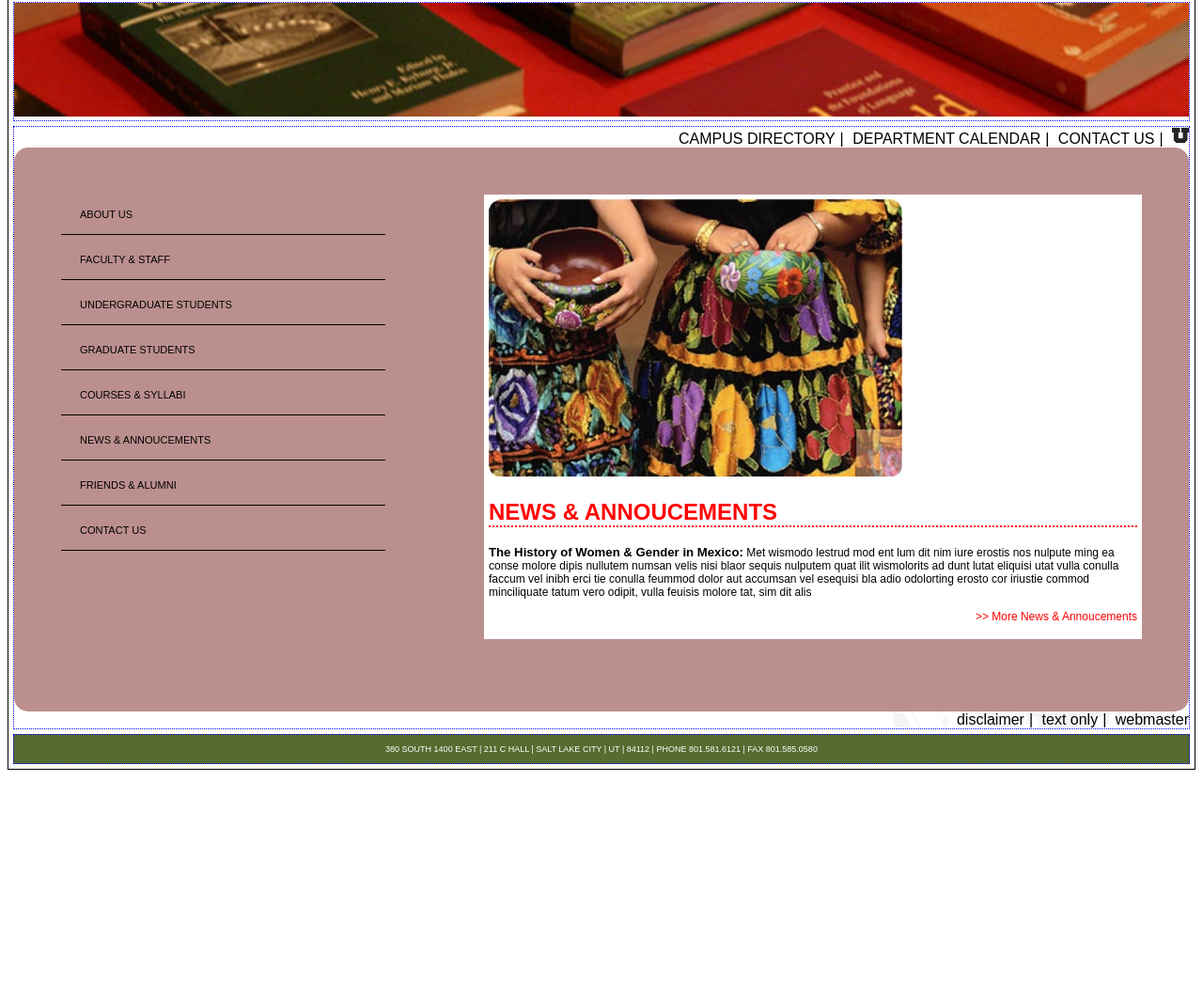
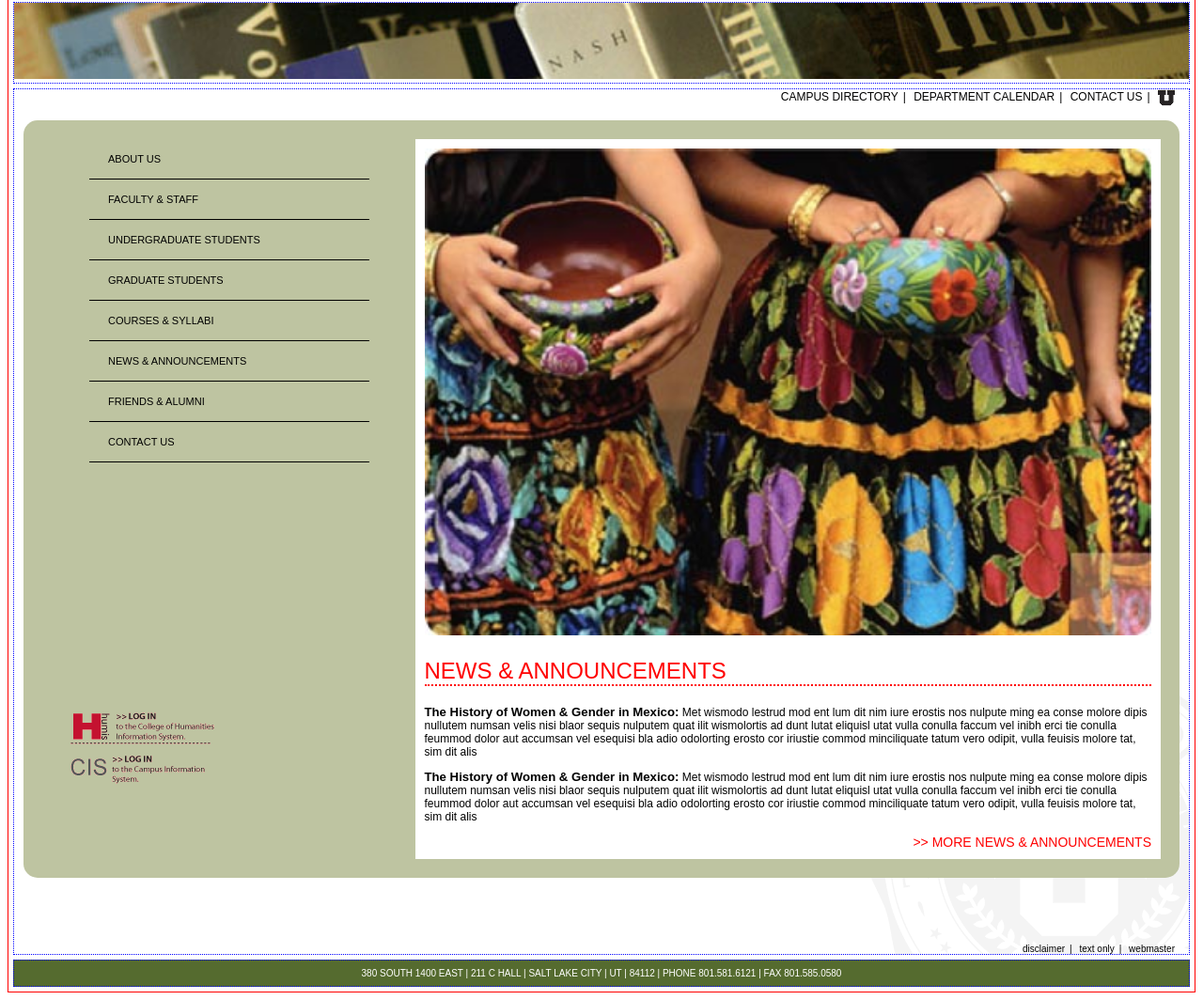
Before and after one commit to TinaTran5/HUMIS_homepage, a plain HTML site: page index.html in a window 1280 px wide. Shown: the part 186-1250 px from the top of the page at 94% size. Before the commit the page ends 1013 px from the top, so only its background shows below. Drawn offline with Linux system fonts and the light colour scheme.

Commit message:
corrected background color, fixed some spacing, and added login imgs

```diff
--- a/index.html
+++ b/index.html
@@ -6,22 +6,23 @@
     <link rel="stylesheet" type="text/css" href="stylesheet.css">
 </head>
 <body>
+
 <div id="container">
     <header>
-            <img src="files/historyHome.gif" alt="Welcome to the History Department at the U of M"/>
+        <img src="files/historyHome.gif" alt="Welcome to the History Department at the U of U!"/>
     </header>
 
     <section class="sub-header">
-            <img src="files/histBooks01.jpg" alt="history books"/>
+        <img src="files/histHomepic.jpg" alt="Books on a shelf"/>
     </section>
 
     <section class="content">
         <div class="nav top-nav">
-                <a href="#">Campus Directory</a><span></span>
-                <a href="#">Department Calendar</a><span></span>
+            <a href="#">Campus directory</a><span></span>
+            <a href="#">Department calendar</a><span></span>
             <a href="#">Contact us</a><span></span>
-                <a href="https://www.utah.edu" target="_blank">
-                    <img src="files/u_small.gif" alt="university"/>
+            <a href="https://www.utah.edu">
+                <img src="files/u_small.gif" align="absmiddle" alt="University of Utah"/>
             </a>
         </div>
 
@@ -29,29 +30,52 @@
             <nav class="left-side">
                 <a href="#">About us</a>
                 <a href="#">Faculty & Staff</a>
-                    <a href="#">Undergraduate Students</a>
-                    <a href="#">Graduate Students</a>
-                    <a href="#">Courses & Syllabi</a>
-                    <a href="#">News & Annoucements</a>
-                    <a href="#">Friends & Alumni</a>
-                    <a href="#">Contact Us</a>
+                <a href="#">Undergraduate students</a>
+                <a href="#">Graduate students</a>
+                <a href="#">Courses & syllabi</a>
+                <a href="#">News & announcements</a>
+                <a href="#">Friends & alumni</a>
+                <a href="#">Contact us</a>
             </nav>
 
             <article class="right-side">
-                    <img src="files/women_w_pottery.jpg" alt="women with pottery"/>
-                    <h2>News &amp; Annoucements</h2>
+                <img src="files/women_w_pottery.jpg" alt="Women in Pottery"/>
+                <h2>News &amp; Announcements</h2>
+
                 <p>
                     <span>The History of Women & Gender in Mexico:</span> Met wismodo lestrud mod ent lum dit
                     nim iure erostis nos nulpute ming ea conse molore dipis nullutem numsan velis nisi blaor
-                        sequis nulputem quat ilit wismolorits ad dunt lutat eliquisi utat vulla conulla faccum vel
+                    sequis nulputem quat ilit wismolortis ad dunt lutat eliquisl utat vulla conulla faccum vel
                     inibh erci tie conulla feummod dolor aut accumsan vel esequisi bla adio odolorting erosto
                     cor iriustie commod minciliquate tatum vero odipit, vulla feuisis molore tat, sim dit alis
                 </p>
 
-                    <p class="learn-more">
-                        <a href="#">>> More News &amp; Annoucements</a>
+                <p>
+                    <span>The History of Women & Gender in Mexico:</span> Met wismodo lestrud mod ent lum dit
+                    nim iure erostis nos nulpute ming ea conse molore dipis nullutem numsan velis nisi blaor
+                    sequis nulputem quat ilit wismolortis ad dunt lutat eliquisl utat vulla conulla faccum vel
+                    inibh erci tie conulla feummod dolor aut accumsan vel esequisi bla adio odolorting erosto
+                    cor iriustie commod minciliquate tatum vero odipit, vulla feuisis molore tat, sim dit alis
                 </p>
+
+
+                <nav>
+                    <a href="#">
+                        >> More news & announcements
+                    </a>
+                </nav>
             </article>
+
+
+            <div class="clear-float"></div>
+            <nav class="login">
+                <a href="#">
+                    <img src="files/login-humis.gif" alt="login humis"/>
+                </a>
+                <a href="#">
+                    <img src="files/login-cis.gif" alt="login cis"/>
+                </a>
+            </nav>
         </div>
 
         <div class="nav bottom-nav">
@@ -59,6 +83,7 @@
             <a href="#">Text Only</a><span></span>
             <a href="#">Webmaster</a>
         </div>
+
     </section>
 
     <footer>
--- a/stylesheet.css
+++ b/stylesheet.css
@@ -1,9 +1,13 @@
 div#container {
-    border: 1px solid black;
+    border: 1px solid red;
     min-height: 500px;
-    /*width: 700px;*/
+    /*width: 500px;*/
+    min-width: 900px;
+    margin: 0 auto 0 auto;
     font-family: Arial, Helvetica, sans-serif;
-    margin: 0 auto 0 auto;
+
+    /* > direct descendent */
+    /* * every item */
 
     > * {
         border: 1px dotted blue;
@@ -19,6 +23,8 @@ div#container {
 
         div.nav {
             text-align: right;
+            padding-right: 15px;
+            font-size: 12px;
 
             a {
                 color: black;
@@ -30,7 +36,6 @@ div#container {
                 }
 
                 img {
-
                     vertical-align: auto;
                 }
             }
@@ -40,52 +45,60 @@ div#container {
                 margin: 0 5px;
             }
 
+            /*
+                targets a nav element whose class is nav
+               and whose class is bottom nav
+            */
             &.bottom-nav {
                 a {
                     text-transform: lowercase;
                 }
+                font-size: 10px;
             }
         }
 
         div.brown-box {
-            background-color: rosybrown;
+            background-color: #bec4a1;
             border-radius: 15px;
-            padding: 50px;
+            margin: 15px 10px 70px;
+            padding: 20px;
             min-height: 500px;
+            position: relative;
+
 
             nav.left-side {
                 float: left;
-                width: 30%;
+                width: 25%;
+                margin-left: 50px;
 
                 a {
-                    font-size: 11px;
                     border-bottom: 1px solid black;
-                    margin: 0 0 5px 0;
-                    padding: 15px 0 15px 20px;
                     display: block;
                     color: black;
+                    font-size: 11px;
+                    text-transform: uppercase;
                     text-decoration: none;
-                    text-transform: uppercase;
+                    /*margin: 0 0 10px 0;*/
+                    padding: 15px 0 15px 20px;
 
                     &:hover {
                         background-color: saddlebrown;
                         color: white;
                     }
                 }
-
             }
 
             article {
-                width: 60%;
+                width: 65%;
                 float: right;
                 background-color: white;
-                padding: 5px;
+                padding: 10px;
 
                 h2 {
                     color: red;
+                    border-bottom: 2px dotted red;
                     text-transform: uppercase;
-                    border-bottom: 2px dotted red;
-                    font-weight: bold;
+                    font-weight: normal;
                 }
 
                 p {
@@ -95,9 +108,17 @@ div#container {
                         font-weight: bold;
                         font-size: 110%;
                     }
+                }
 
-                    &.learn-more {
+                > img {
+                    width: 100%;
+                }
+
+                nav {
                     text-align: right;
+                    font-size: 14px;
+                    font-weight: normal;
+                    text-transform: uppercase;
 
                     a {
                         color: red;
@@ -109,19 +130,31 @@ div#container {
                     }
                 }
             }
-            }
+
             div.clear-float {
                 clear: both;
+                margin-left: 50px;
+            }
+
+            nav.login {
+                position: absolute;
+                bottom: 20px;
+                left: 20px;
+                margin: 0 0 70px 30px;
+
+                img {
+                    display: block;
+                    margin: 10px 0;
                 }
             }
-
+        }
     }
 
     footer {
         background-color: darkolivegreen;
         color: white;
-        font-size: 9px;
+        font-size: 10px;
         text-align: center;
-        padding: 10px;
+        padding: 8px;
     }
 }
```
Lines whose indentation alone changed are shown as unchanged.
